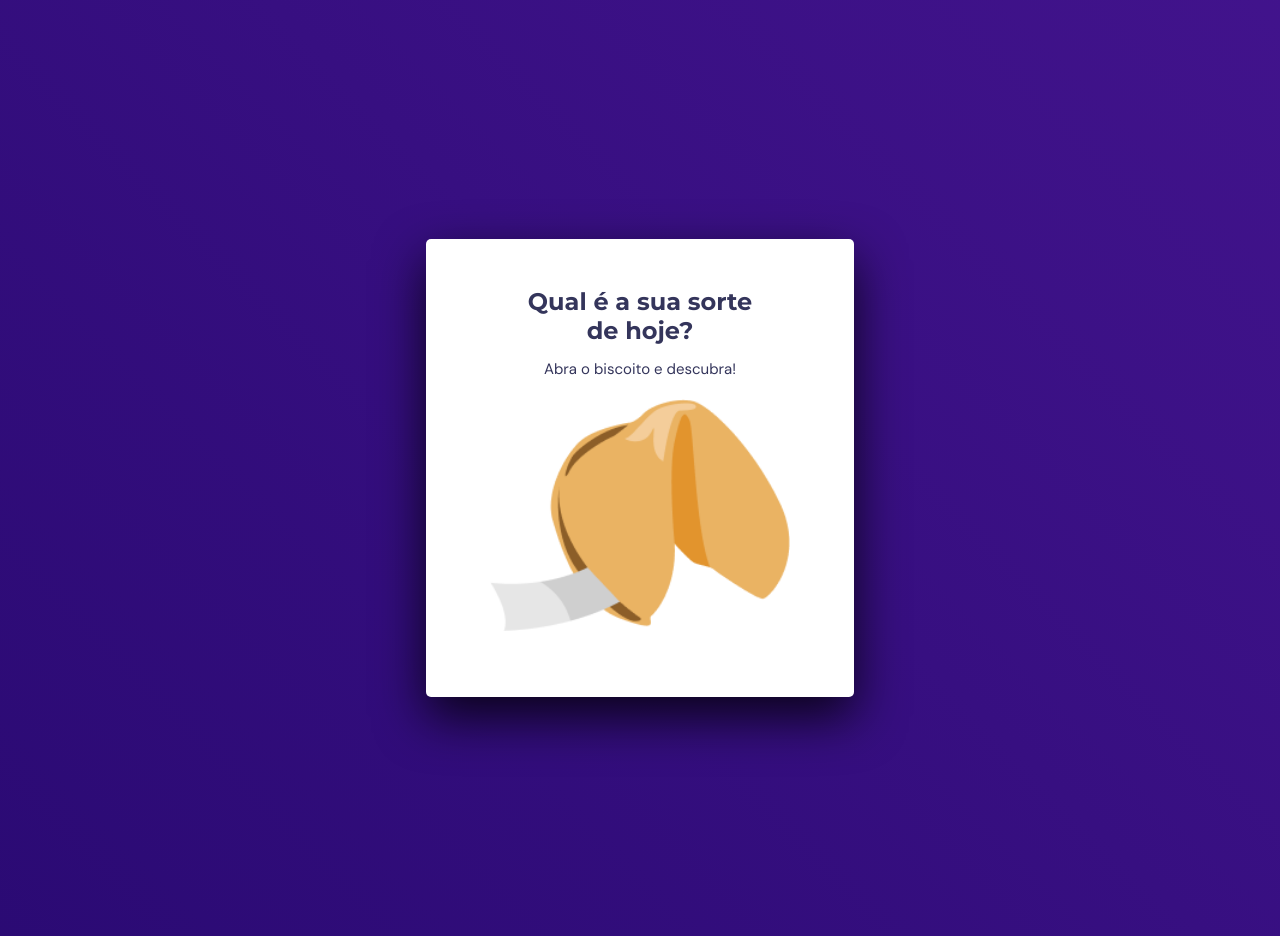
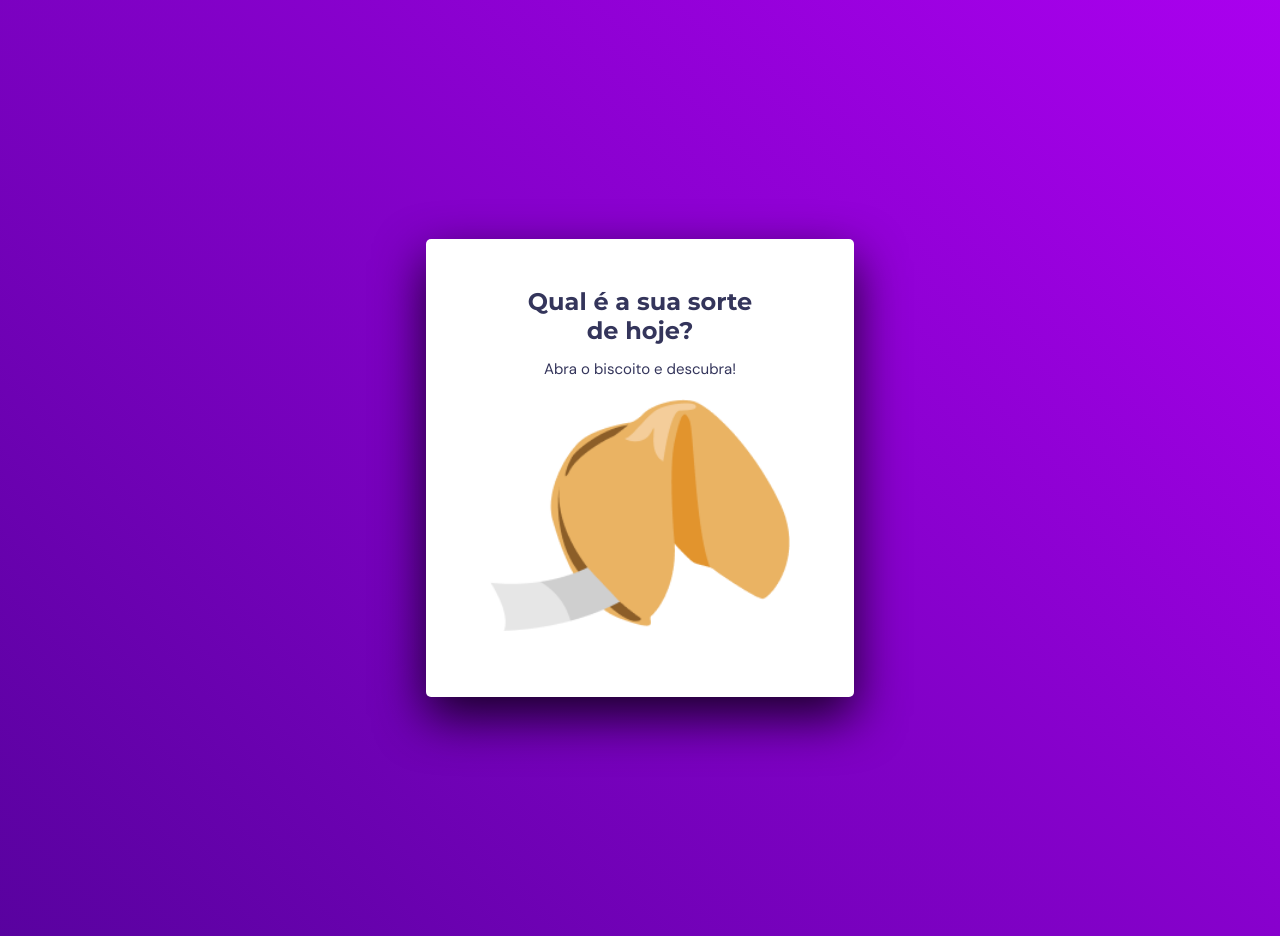
Before and after one commit to ElizandraMonteiro/BiscoitodaSorte, a plain HTML site: page index.html in a window 1280 px wide. Drawn offline with Linux system fonts and the light colour scheme.

Commit message:
BackgroundColor

```diff
--- a/style.css
+++ b/style.css
@@ -16,7 +16,7 @@ font-family: 'Montserrat', sans-serif; */
 }
 
 body {
-    background: linear-gradient(45deg, #190361, #461591);
+    background: linear-gradient(45deg, #190361, #bb00ff);
 	animation: gradient 10s ease infinite;
     background-size: 200% 200%;
 }
```
